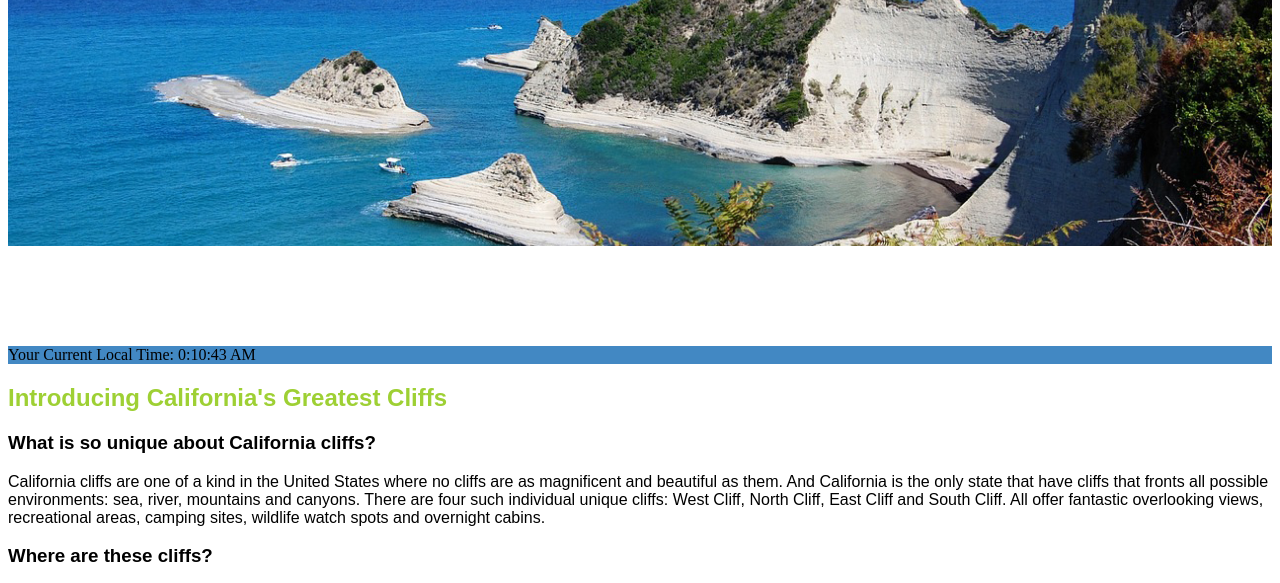
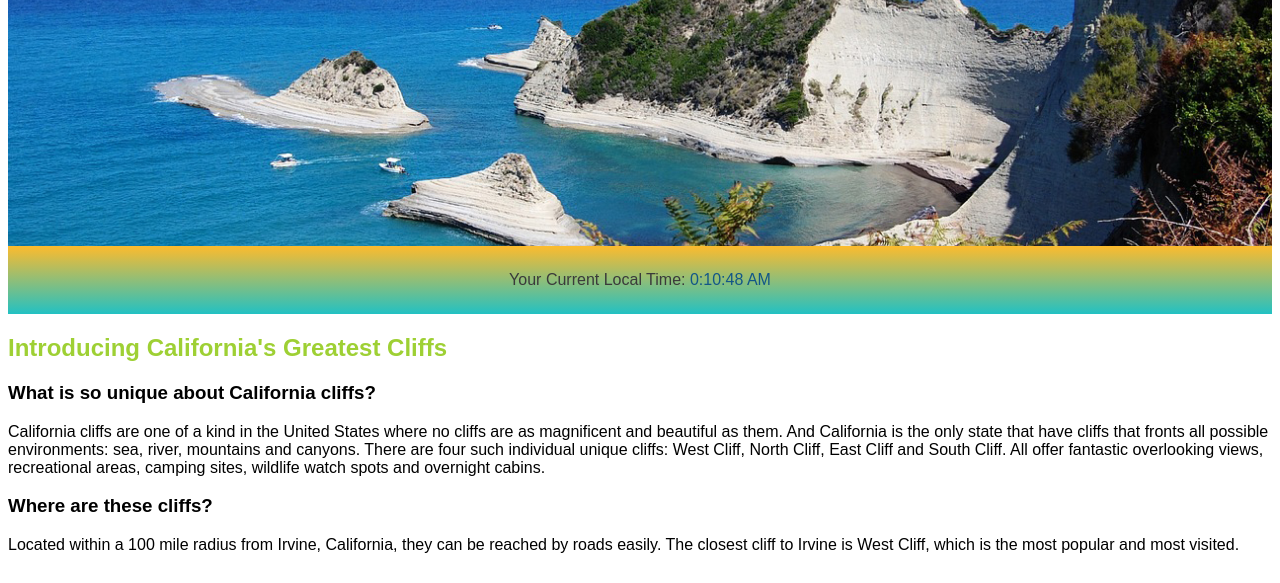
Before and after one commit to VonBorstel-J/FrontEnd-Round-II, a plain HTML site: page Week 3/Day1HW/index.html in a window 1280 px wide. Shown: the part 210-793 px from the top of the page. Drawn offline with Linux system fonts and the light colour scheme.

Commit message:
HW finished/ Challenge incomplete

```diff
--- a/Week 3/Day1HW/index.html
+++ b/Week 3/Day1HW/index.html
@@ -36,11 +36,8 @@
     </header>
 
     <section id="timeofday">
-        <span>Your Current Local Time: </span>
-        <span id="clock"></span>
+        <span id="timeT">Your Current Local Time: <span id="clock"> </span> </span>
     </section>
-
-
 
     <main>
         <div class="text">
@@ -109,6 +106,10 @@
             var min = d.getMinutes();
             var sec = d.getSeconds();
             var ampm; // This declares an empty variable to store AM or PM
+            var utchr = d.getUTCHours();
+            var timeDiff;
+            var adjTimeDiff;
+            var timeZone;
 
             //Adds a 0 to single digit numbers for seconds
             if (sec < 10) {
@@ -133,6 +134,9 @@
 
             //Display current local time and time zone within the set HTML Elements; This is calling the id 'clock' i've set within the section between the header and main
             document.getElementById("clock").innerText = time; // this will now add the time
+
+            //Set the function to refresh every 1 second
+            setInterval(currentTime, 1000);
         }
 
         //This will call the function and run the script adding time into the set HTML element.
--- a/Week 3/Day1HW/style.css
+++ b/Week 3/Day1HW/style.css
@@ -78,6 +78,30 @@ header {
 .main-menu ul li.active a {
   color: #fff;
 }
+
+/*  Clock Styling */
+
+#timeofday {
+  display: flex;
+  justify-content: center;
+  align-items: center;
+  margin: 0;
+  padding-top: 25px;
+  padding-bottom: 25px;
+  background: rgb(34,193,195);
+  background: linear-gradient(0deg, rgba(34,193,195,1) 0%, rgba(253,187,45,1) 100%);
+  font-family: Arial, Helvetica, sans-serif;
+}
+
+#timeT {
+  color: #3a3a3a;
+}
+
+#clock {
+  color:  #125688;
+}
+
+
 
 /* Main Styling */
 
```
